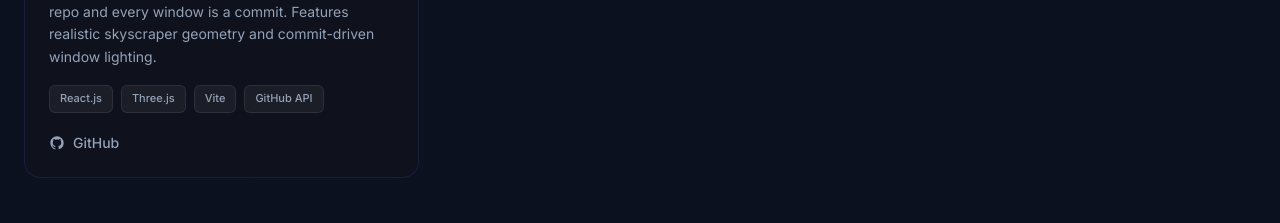
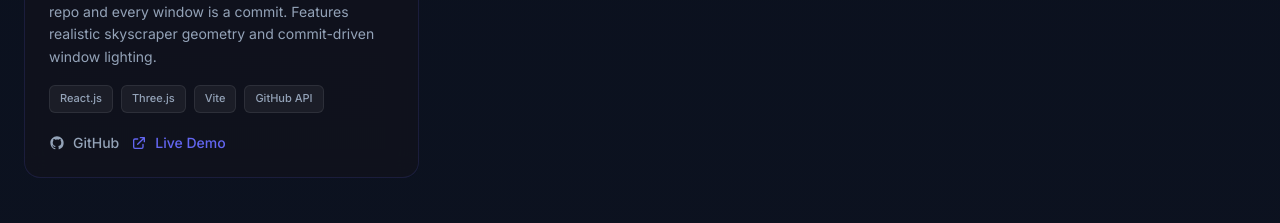
Before and after one commit to ArnavPundir22/arnavpundir22.github.io, a React (Vite) app: page / in a window 1280 px wide. Shown: the part 6500-6723 px from the top of the page. Built offline with nearby package versions, Linux system fonts and the light colour scheme.

Commit message:
added live link to GitHub City

```diff
--- a/src/data/index.js
+++ b/src/data/index.js
@@ -271,7 +271,7 @@
     tags: ['React.js', 'Three.js', 'Vite', 'GitHub API'],
     category: 'Full-Stack',
     github: 'https://github.com/ArnavPundir22/GitHub-City',
-    live: null,
+    live: 'https://arnavpundir22.github.io/GitHub-City/',
     featured: true,
     image: '/images/github-city.png',
     imageAlt: 'GitHub City — 3D skyscraper city visualization of GitHub repositories',
```
